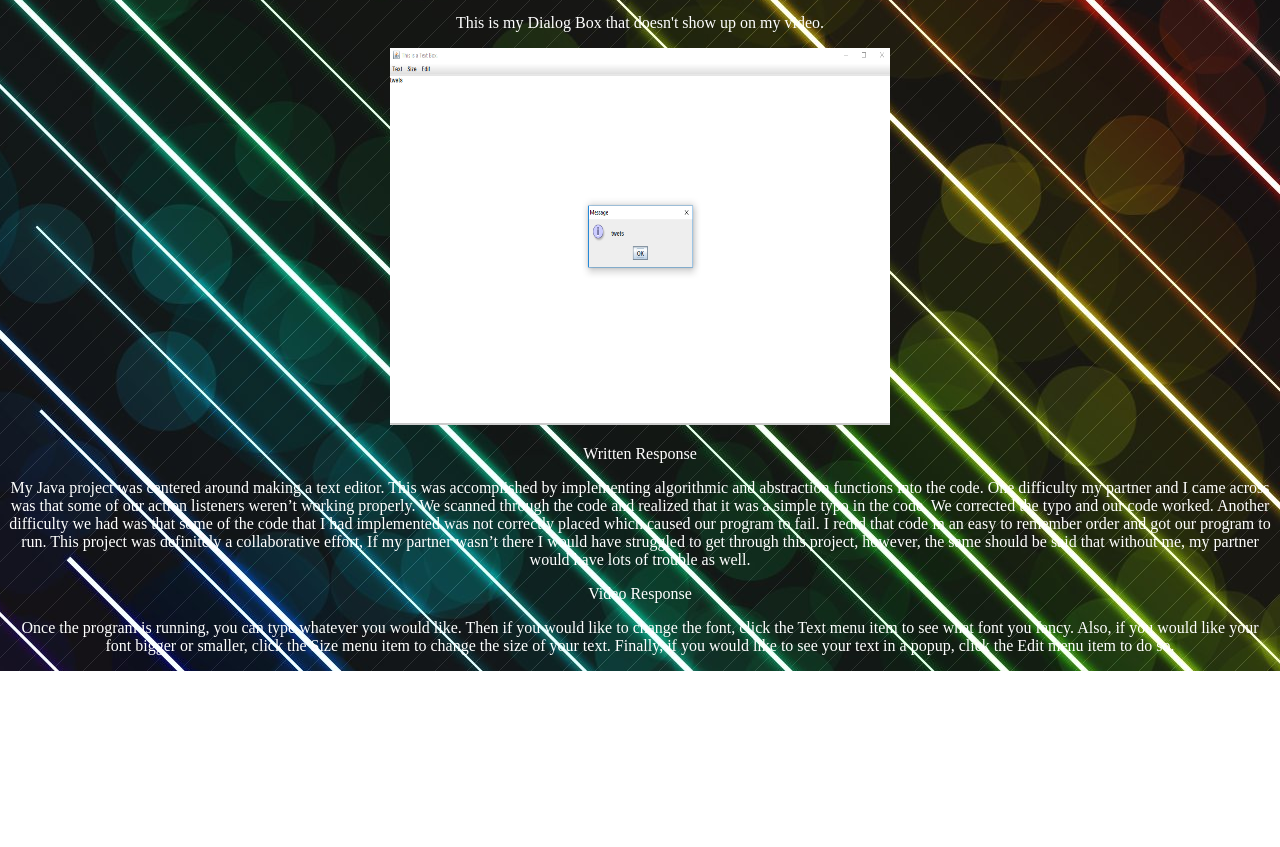
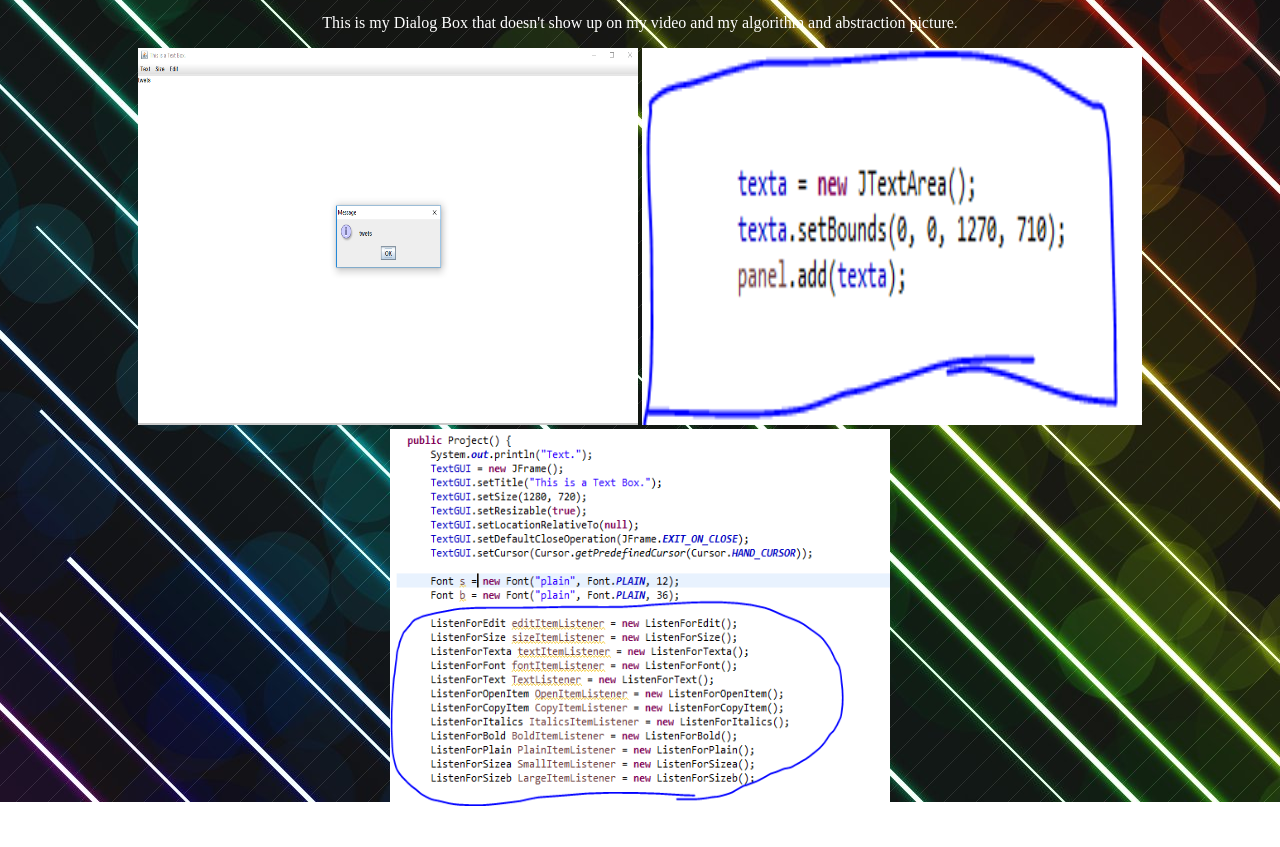
Before and after one commit to CO2001/CO2001.github.io, a plain HTML site: page Java.html in a window 1280 px wide. Shown: the part 398-1245 px from the top of the page. Before the commit the page ends 1069 px from the top, so only its background shows below. Drawn offline with Linux system fonts and the light colour scheme.

Commit message:
The actual final commit

```diff
--- a/Java.html
+++ b/Java.html
@@ -67,8 +67,10 @@ li a:hover {
   </video>
   </a></li>
 <center><a href = "https://github.com/CO2001/Java"> Click here for the Github Repository.</a></center>
-<p>This is my Dialog Box that doesn't show up on my video.</p>
+<p>This is my Dialog Box that doesn't show up on my video and my algorithm and abstraction picture.</p>
 <img src="/images/Popup.jpg" width="500" height="377">
+<img src="/images/abstraction.jpg" width="500" height="377">
+<img src="/images/algorithm.jpg" width="500" height="377">
 <p>Written Response</p></P>
 <p>My Java project was centered around making a text editor. This was accomplished by implementing algorithmic and abstraction functions into the code. One difficulty my partner and I came across was that some of our action listeners weren’t working properly. We scanned through the code and realized that it was a simple typo in the code. We corrected the typo and our code worked. Another difficulty we had was that some of the code that I had implemented was not correctly placed which caused our program to fail. I redid that code in an easy to remember order and got our program to run. This project was definitely a collaborative effort, If my partner wasn’t there I would have struggled to get through this project, however, the same should be said that without me, my partner would have lots of trouble as well.
 </p>
```
Also changed, not shown: images/abstraction.jpg (added), images/algorithm.jpg (added).
